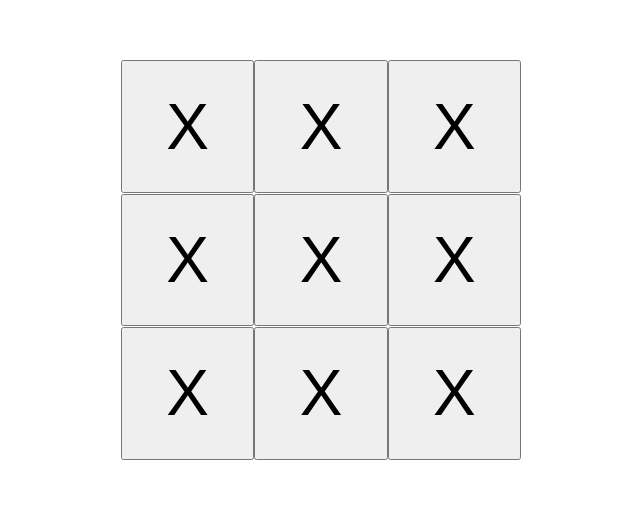
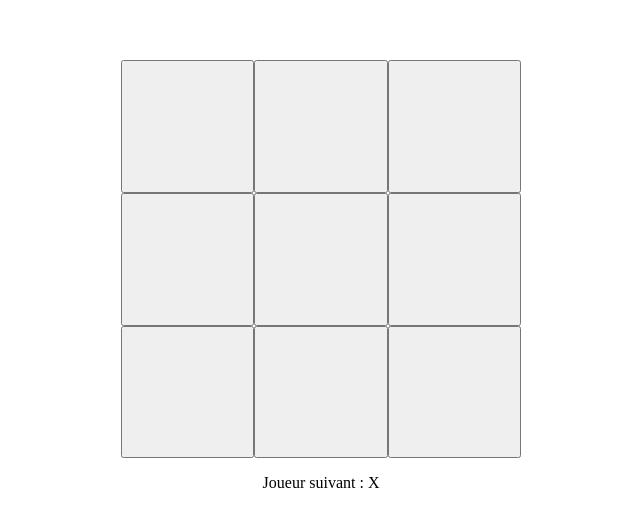
Before and after one commit to VincentTam/TP-Tic-Tac-Toe, a React app: page / in a window 1280 px wide. Shown: the part 140-666 px from the top of the page, without its empty margins (319-959 px from the left). Built offline with nearby package versions, Linux system fonts and the light colour scheme.

Commit message:
ReactJS q2d

```diff
--- a/src/components/Board.js
+++ b/src/components/Board.js
@@ -1,23 +1,12 @@
-import React, { useState } from "react";
+import React from "react";
 
 import Square from "./Square";
 
-export default function Board() {
-  const boardSize = 3;
-  const createInitialBoard =
-    () => Array(Math.pow(boardSize, 2)).fill("X");
-  const [squares, setSquares] = useState(() => createInitialBoard());
-
-  const changeSquareValue = (clickedSquareId, str) => {
-    setSquares(squares.map((value, id) => id === clickedSquareId ? str : value));
-  };
-  const X2O = str => str === "X" ? "O" : "X";
-
+export default function Board(props) {
   return (
     <>
-      {squares.map((value, id) => (
-        <Square key={id} value={value}
-          whenClicked={e => changeSquareValue(id, X2O(e.target.value))} />
+      {props.squares.map((value, id) => (
+        <Square key={id} value={value} whenClicked={() => props.whenSquareClicked(id)} />
       ))}
     </>
   );
--- a/src/components/Game.js
+++ b/src/components/Game.js
@@ -1,9 +1,38 @@
-import React from "react";
+import React, { useState } from "react";
 
 import Board from "./Board";
 
-import '../css/styles.css';
+import "../css/styles.css";
 
 export default function Game() {
-  return (<Board />);
+  const boardSize = 3;
+  const [squares, setSquares] = useState(Array(Math.pow(boardSize, 2)).fill(null));
+  const [xIsNext, setXIsNext] = useState(true);
+
+  const getWinPos = () => [];
+  const getStatus = () => {
+    const winner = squares[getWinPos()[0]];
+    return winner ? `Vainqueur ${winner}` :
+      squares.indexOf(null) === -1 ? "Match nul !" :
+        `Joueur suivant : ${xIsNext ? "X" : "O"}`;
+  }
+
+  const fillSquare = (clickedSquareId) => {
+    if (squares[clickedSquareId] || getWinPos().length != 0) {
+      return;
+    }
+    setSquares(
+      squares.map(
+        (value, id) => id === clickedSquareId ? (xIsNext ? "X" : "O") : value
+      )
+    );
+    setXIsNext(!xIsNext);
+  };
+
+  return (
+    <div className="board" >
+      <Board boardSize={boardSize} squares={squares} whenSquareClicked={fillSquare} />
+      <p>{getStatus()}</p>
+    </div>
+  );
 }
--- a/src/components/Square.js
+++ b/src/components/Square.js
@@ -2,6 +2,6 @@ import React from "react";
 
 export default function Square(props) {
   return (
-    <input type="button" className="squareBtn" value={props.value} onClick={props.whenClicked} />
+    <input type="button" className="squareBtn" value={props.value} onClick={() => props.whenClicked()} />
   );
 }
--- a/src/css/styles.css
+++ b/src/css/styles.css
@@ -1,4 +1,4 @@
-#root {
+.board {
   display: flex;
   flex-wrap: wrap;
   align-items: center;
@@ -11,7 +11,7 @@
   transform: translate(-50%, -50%);
 }
 
-#root > .squareBtn {
+.squareBtn {
   flex: 1 1 33%;
   height: min(16.6vw, 16.6vh);
   width: min(16.6vw, 16.6vh);
```
Also changed, not shown: 1 other file.
